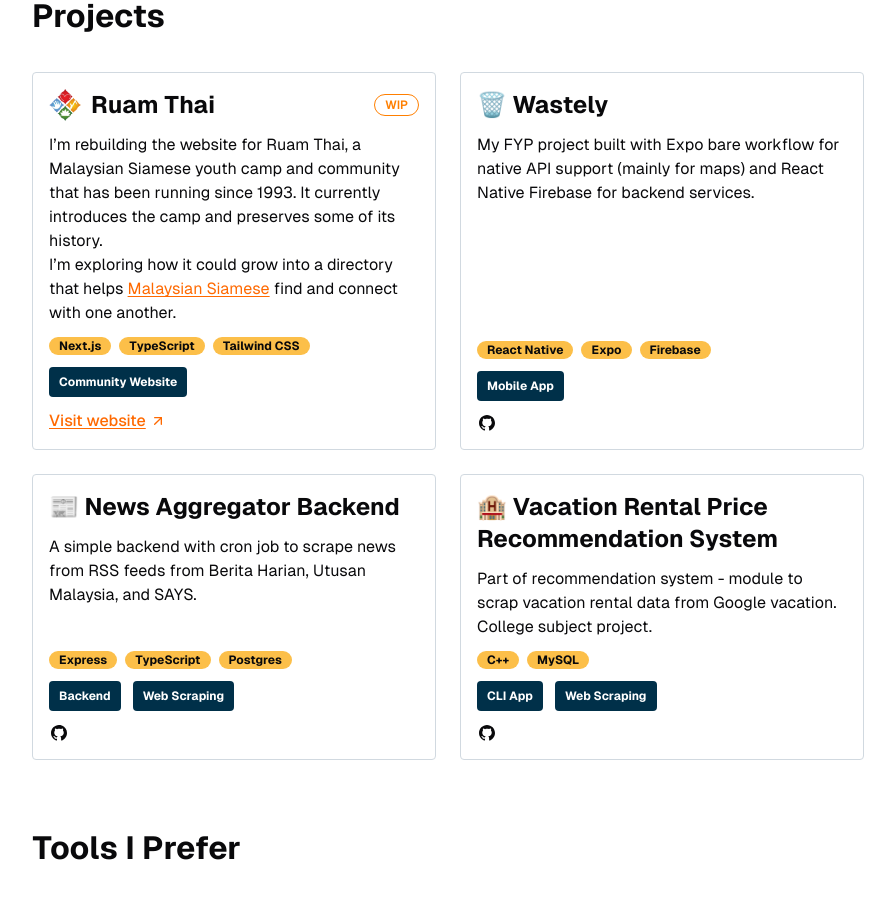
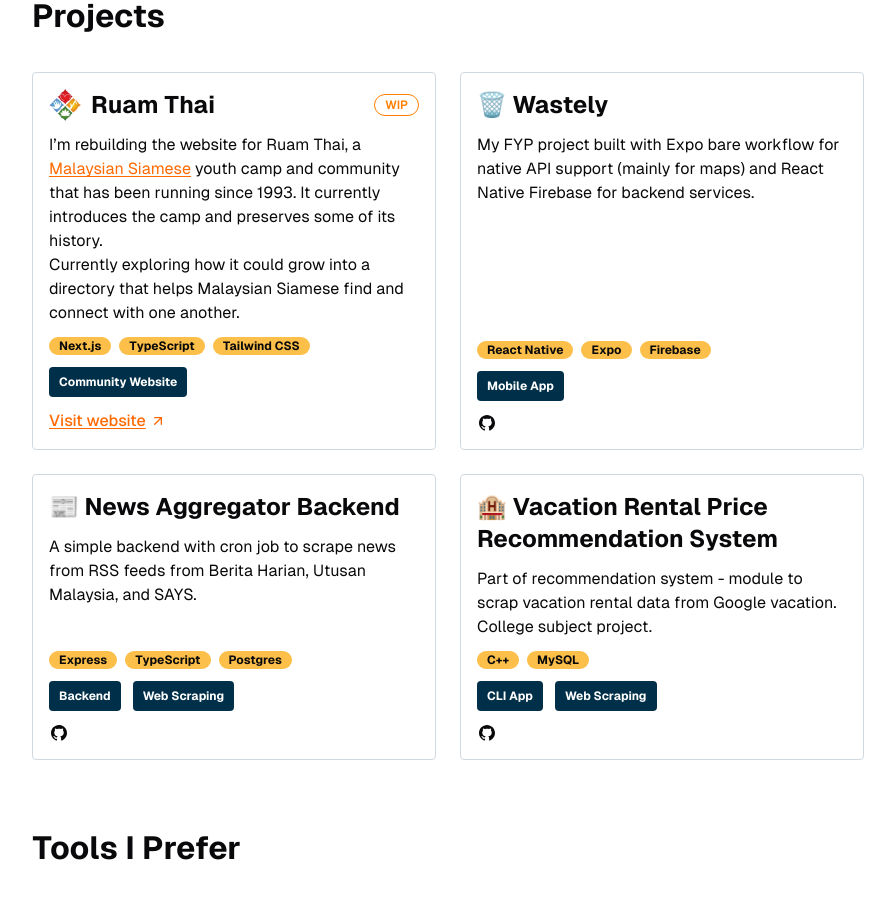
Before and after one commit to CharaeKeow/charae-dot-my, a Next.js app: page / in a window 1280 px wide. Shown: the part 1520-2422 px from the top of the page, without its empty margins (192-1087 px from the left). Built offline with nearby package versions, Linux system fonts and the light colour scheme.

Commit message:
fix: update link

```diff
--- a/src/features/home/data/projects.tsx
+++ b/src/features/home/data/projects.tsx
@@ -7,11 +7,7 @@
     title: 'Ruam Thai',
     description: (
       <>
-        I’m rebuilding the website for Ruam Thai, a Malaysian Siamese youth camp and community that
-        has been running since 1993. It currently introduces the camp and preserves some of its
-        history.
-        <br />
-        I’m exploring how it could grow into a directory that helps{' '}
+        I’m rebuilding the website for Ruam Thai, a{' '}
         <a
           href="https://en.wikipedia.org/wiki/Malaysian_Siamese"
           target="_blank"
@@ -21,7 +17,11 @@
           Malaysian Siamese
           <span className="sr-only"> (opens in a new tab)</span>
         </a>{' '}
-        find and connect with one another.
+        youth camp and community that has been running since 1993. It currently introduces the camp
+        and preserves some of its history.
+        <br />
+        Currently exploring how it could grow into a directory that helps Malaysian Siamese find and
+        connect with one another.
       </>
     ),
     website: 'https://ruamthai.charae.my',
```
